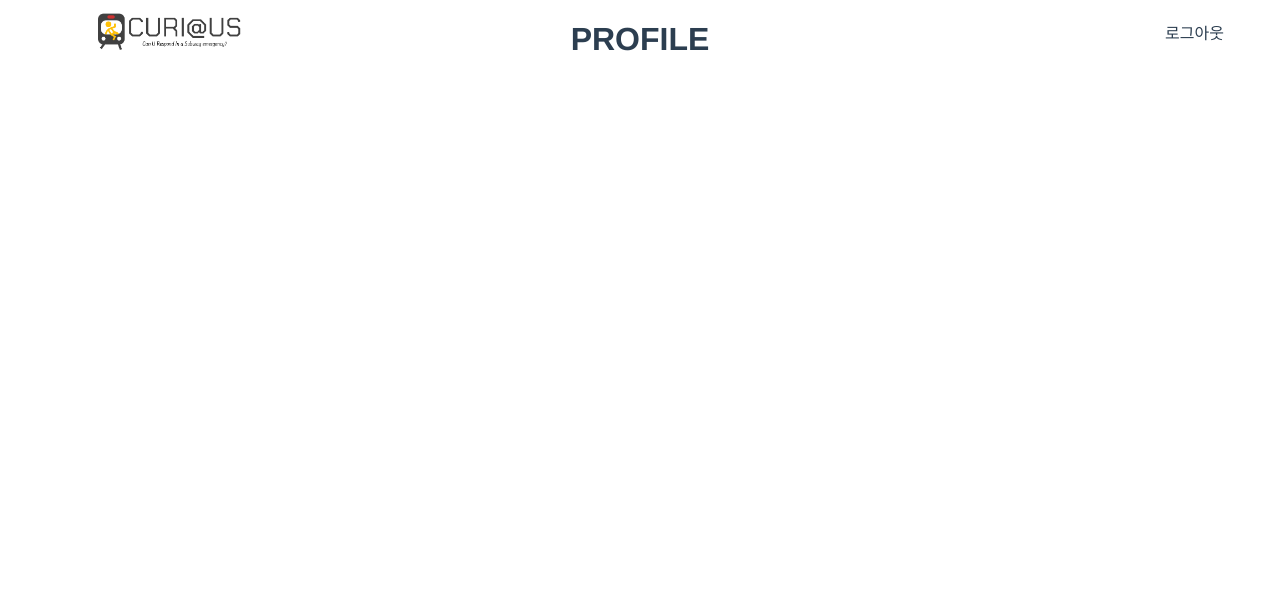
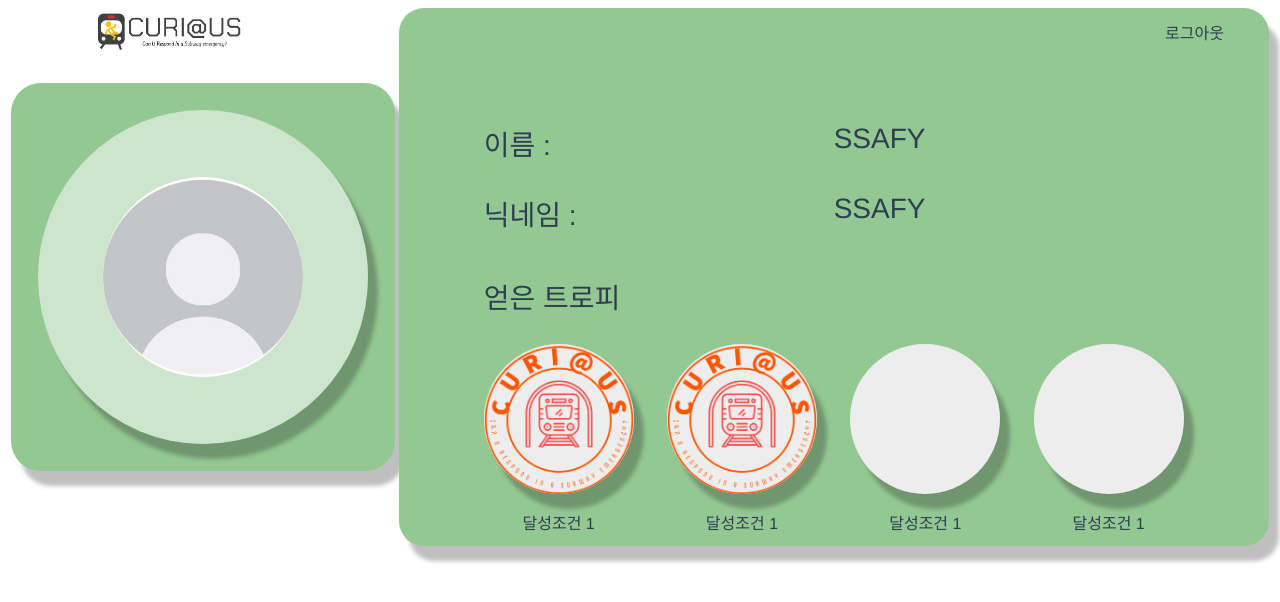
Before and after one commit to JongHoonJang/CURIOUS, a Vue app in the folder front/: page /profile in a window 1280 px wide. Shown: the top 602 px of the page. Built offline with nearby package versions, Linux system fonts and the light colour scheme.

Commit message:
[FE] feat : profile 마이페이지 기본 틀 제작

```diff
--- a/front/src/views/account/ProfileView.vue
+++ b/front/src/views/account/ProfileView.vue
@@ -1,13 +1,50 @@
 <template>
-<h1>PROFILE</h1>
-<div>
-  <div>
-
-  </div>
-  <div>
-
-  </div>
-</div>
+  <header class="profile-container">
+    <div class="profileimg-box">
+      <div class="img-box">
+        <img src="@/assets/기본프로필.jpg" alt="">
+      </div>
+    </div>
+    <div class="profile-card">
+      <div class="profile-box">
+        <div class="name-box">
+          <div class="text-box">
+            <span class="text-size">이름 : </span>
+          </div>
+          <div class="text-box">
+            <span class="text-size">SSAFY</span>
+          </div>
+        </div>
+        <div class="name-box">
+          <div class="text-box">
+            <span class="text-size">닉네임 : </span>
+          </div>
+          <div class="text-box">
+            <span class="text-size">SSAFY</span>
+          </div>
+        </div>
+        <p class="text-size">얻은 트로피</p>
+        <div class="medal-list">
+          <div class="medal-box">
+            <div class="medel"><img src="@/assets/medel1.png" alt=""></div>
+            <p>달성조건 1</p>
+          </div>
+          <div class="medal-box">
+            <div class="medel"><img src="@/assets/medel1.png" alt=""></div>
+            <p>달성조건 1</p>
+          </div>
+          <div class="medal-box">
+            <div class="medel"></div>
+            <p>달성조건 1</p>
+          </div>
+          <div class="medal-box">
+            <div class="medel"></div>
+            <p>달성조건 1</p>
+          </div>
+        </div>
+      </div>
+    </div>
+  </header>
 </template>
 
 <script>
@@ -17,5 +54,82 @@ export default {
 </script>
 
 <style>
+.profile-container {
+  display: flex;
+  justify-content: space-evenly;
 
+}
+.profileimg-box {
+  margin-top: 75px;
+  width: 384px;
+  height: 388px;
+  background: #94C893;
+  box-shadow: 10px 15px 4px rgba(0, 0, 0, 0.25);
+  border-radius: 30px;
+  display: flex;
+  justify-content: center;
+  align-items: center;
+}
+.profile-card {
+  width: 870px;
+  height: 538px;
+  background: #94C893;
+  box-shadow: 10px 15px 4px rgba(0, 0, 0, 0.25);
+  border-radius: 25px;
+  display: flex;
+  justify-content: center;
+  align-items: center;
+}
+
+.profile-box {
+  width: 700px;
+  height: 338px;
+  text-align: start;
+  display: flex;
+  flex-flow: column;
+}
+.img-box {
+  width: 330px;
+  height: 334px;
+  border-radius: 50%;
+  background: rgba(255, 255, 255, 0.53);
+  box-shadow: 10px 15px 4px rgba(0, 0, 0, 0.25);
+  display: flex;
+  justify-content: center;
+  align-items: center;
+}
+.img-box img {
+  border-radius: 50%;
+  width: 200px;
+  height: 200px;
+}
+.medel{
+  width: 150px;
+  height: 150px;
+  border-radius: 50%;
+  background: #EDEDED;
+  box-shadow: 10px 15px 4px rgba(0, 0, 0, 0.25);
+}
+.medel img {
+  width: 150px;
+  height: 150px;
+  border-radius: 50%;
+}
+.medal-list {
+  text-align: center;
+  display: flex;
+  justify-content: space-between;
+}
+
+.name-box {
+  display: flex;
+  margin: 15px 0px;
+}
+.text-size {
+  font-size: 28px;
+}
+
+.text-box{
+  width: 350px;
+}
 </style>
```
Also changed, not shown: front/src/assets/medel1.png (added), front/src/assets/기본프로필.jpg (added).
